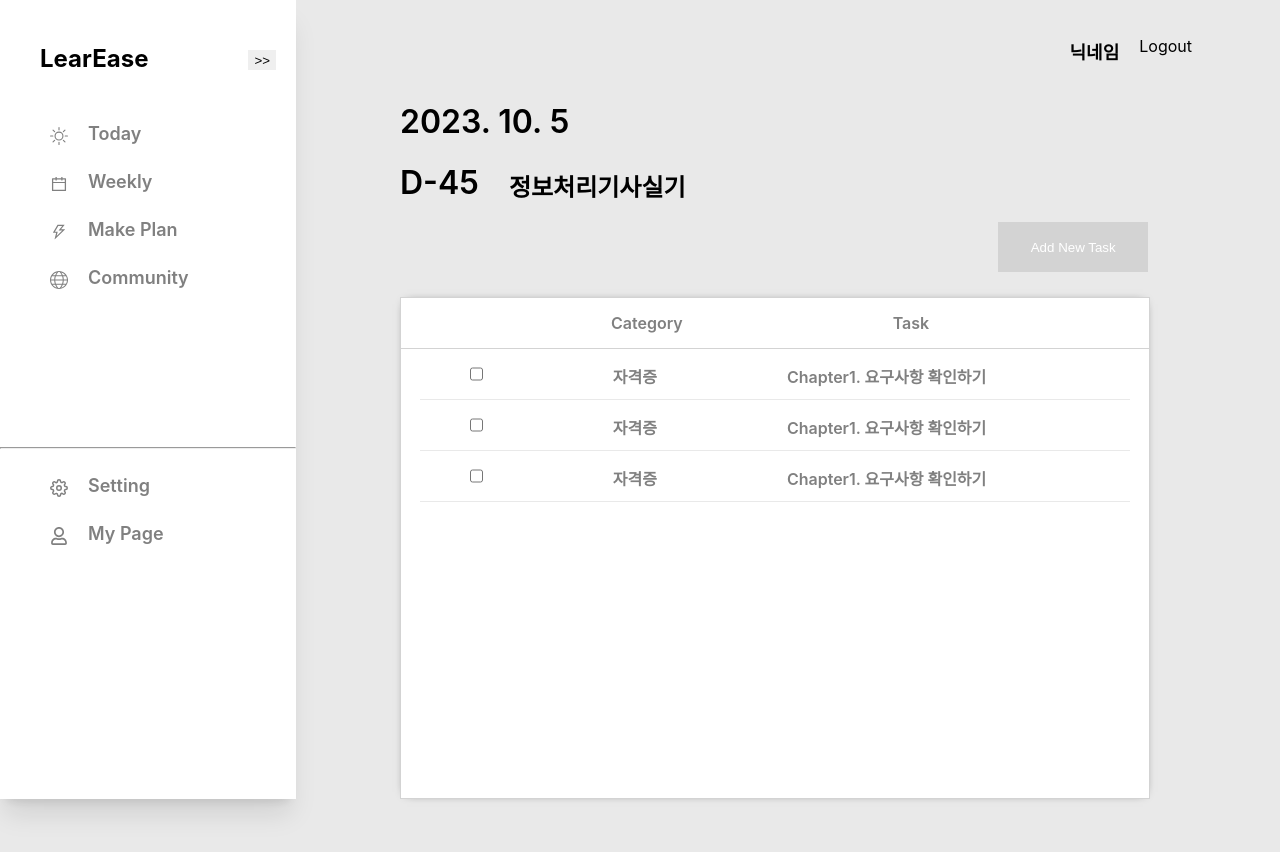
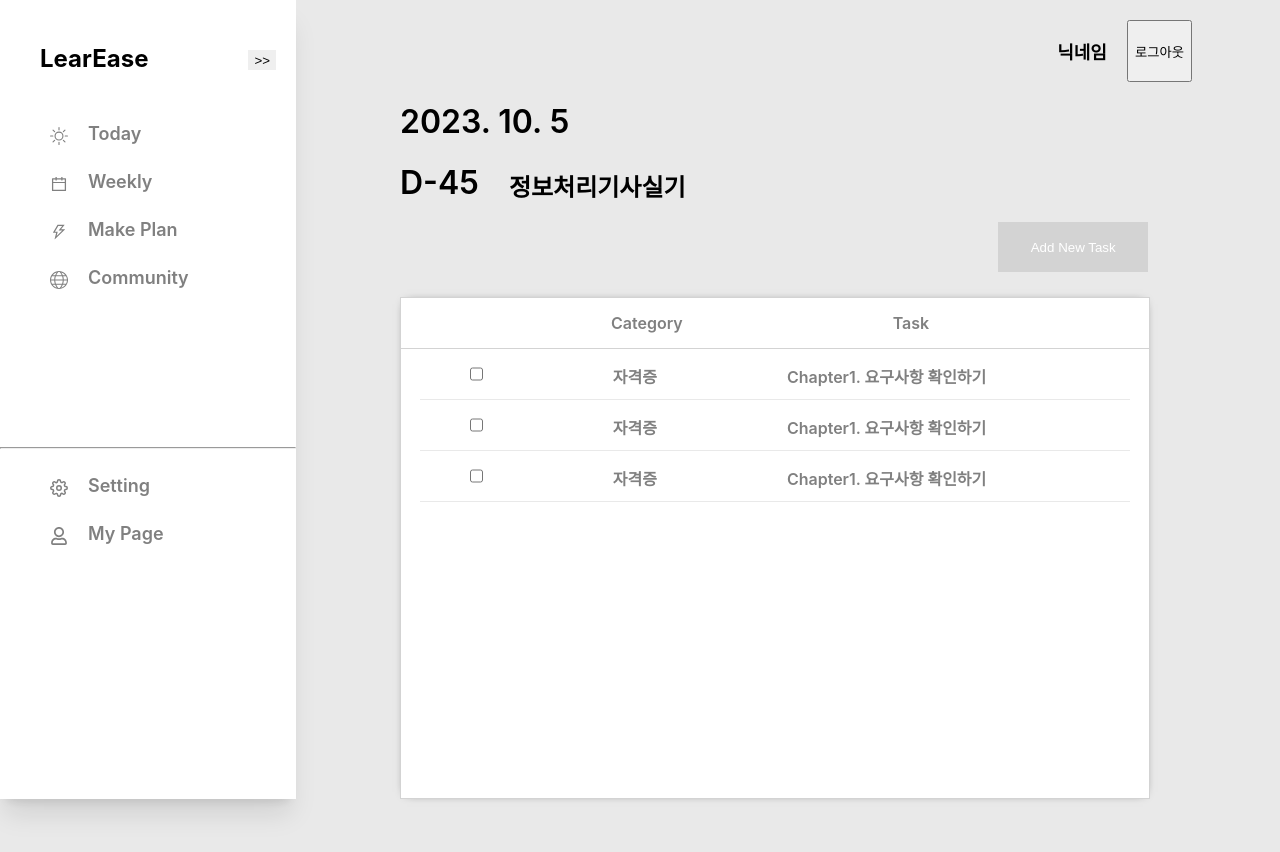
Before and after one commit to InQ-InQ-InQ-InQ-InQ/LearnEase_FE, a React (Create React App) app in the folder frontend/: page /today in a window 1280 px wide. Shown: the top 852 px of the page. Built offline with nearby package versions, Linux system fonts and the light colour scheme.

Commit message:
feat: 로그아웃 기능 구현

```diff
--- a/frontend/src/component/Header.jsx
+++ b/frontend/src/component/Header.jsx
@@ -1,12 +1,22 @@
 import React from 'react';
+import { useNavigate } from 'react-router-dom';
 import styles from '../style/Header.module.css';
 
 function Header() {
+  const navigate = useNavigate();
+
+  const handleLogout = () => {
+    if (window.confirm('로그아웃 하시겠습니까?')) {
+      sessionStorage.removeItem('userId'); // 임시 변수
+      navigate('/api/login');
+      console.log('로그아웃 되었습니다.');
+    }
+  };
   return (
     <div className={styles.miniinfo}>
       <div className={styles.headwrap}>
         <p className={styles.nickname}>닉네임</p>
-          <p className={styles.logout}>Logout</p>
+        <button type="button" className={styles.logout} onClick={handleLogout}>로그아웃</button>
       </div>
     </div>
   );
--- a/frontend/src/style/Header.module.css
+++ b/frontend/src/style/Header.module.css
@@ -12,6 +12,7 @@
 }
 .logout{
     margin-left: 20px;
+    cursor: pointer;
 }
 .nickname{
     font-size: large;
```
Lines whose indentation alone changed are shown as unchanged.
